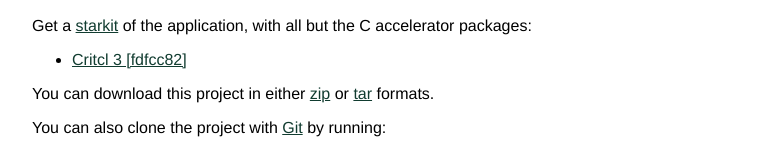
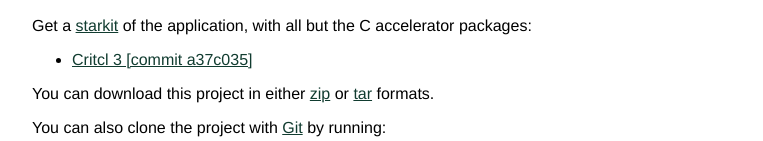
Before and after one commit to andreas-kupries/critcl, a plain HTML site: page index.html in a window 1280 px wide. Shown: the part 1259-1400 px from the top of the page, without its empty margins (258-1021 px from the left). Drawn offline with Linux system fonts and the light colour scheme.

Commit message:
Updated download to include commit fdfcc82 and associated fix.

```diff
--- a/index.html
+++ b/index.html
@@ -106,7 +106,7 @@ Jean-Claude Wippler (jc@wippler.nl) (v2.0 and before)<br/>
 <h2>Download</h2>
 <p>Get a <a href="http://wiki.tcl.tk/starkit">starkit</a> of the application, with all but the C accelerator packages:
 <ul>
-<li><a href="download/critcl3.kit">Critcl 3 [fdfcc82]</a>
+<li><a href="download/critcl3.kit">Critcl 3 [commit a37c035]</a>
 </li>
 </ul>
 </p>
```
Also changed, not shown: 1 other file.
